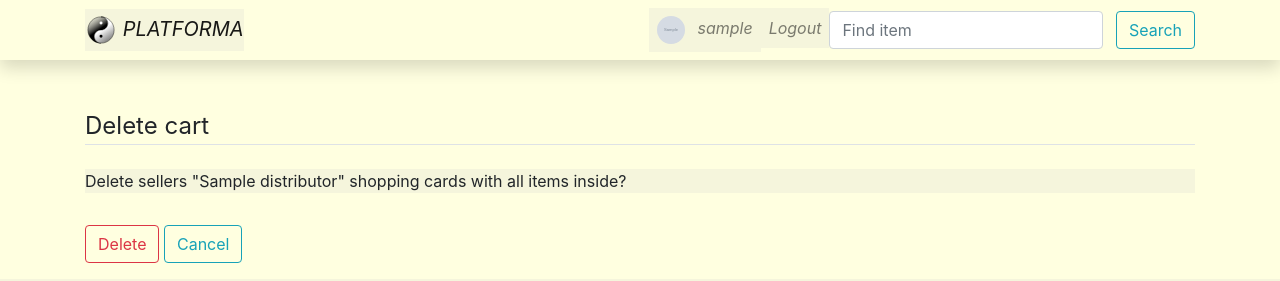
After one commit to VytenisGaule/django_baigiamasis, a Django app: page /platforma/mycart/1/1/delete/ in a window 1280 px wide. The commit adds this page. Shown: the top 281 px of the page. Run offline with Django 4.2, Linux system fonts and the light colour scheme; a user stored in the database is signed in; tables that the repository leaves empty hold one stand-in row (values such as "Sample post"); grey boxes marked "Sample" are stand-in pictures; some libraries are stand-ins or nearby versions.

Commit message:
2023-05-04 views.py , forms.py, urls.py, templates
many updates to customer cart

```diff
--- a/platforma/models.py
+++ b/platforma/models.py
@@ -167,7 +167,7 @@ class ShoppingCart(models.Model):
     customer = models.ForeignKey(Customer, on_delete=models.CASCADE)
     distributor = models.ForeignKey(Distributor, on_delete=models.PROTECT)
     created_at = models.DateTimeField(auto_now_add=True)
-    _cart_delivery_type = models.CharField(max_length=2, blank=True)
+    cart_delivery_type = models.CharField(max_length=2, blank=True)
 
     def __str__(self):
         return f'{self.customer} - {self.distributor}'
@@ -185,26 +185,21 @@ class ShoppingCart(models.Model):
         return sum(item_obj.weight for item_obj in self.shoppingcartitem_set.all())
 
     @property
-    def cart_delivery_type(self):
-        if self.delivery_weight:
-            contract_delivery = ContractDelivery.objects.filter(distributor_id=self.distributor).first()
-            return contract_delivery.delivery if contract_delivery else None
-        else:
+    def delivery_price(self):
+        if not self.cart_delivery_type or not self.delivery_weight:
             return None
 
-    @cart_delivery_type.setter
-    def cart_delivery_type(self, value):
-        self._cart_delivery_type = value
-        self.save()
+        contract_delivery = ContractDelivery.objects.filter(
+            distributor_id=self.distributor.id,
+            region=self.customer.region,
+            delivery=self.cart_delivery_type
+        ).first()
 
-    @property
-    def delivery_price(self):
-        if self.delivery_weight and self.distributor.contractdelivery_set.exists():
-            contract_delivery = self.distributor.contractdelivery_set.first()
-            freight_cost = round(self.delivery_weight * contract_delivery.freight_cost_vkg, 2)
-            return freight_cost
-        else:
+        if not contract_delivery:
             return None
+
+        freight_cost = round(self.delivery_weight * contract_delivery.freight_cost_vkg, 2)
+        return freight_cost
 
 
 class ShoppingCartItem(models.Model):
--- a/platforma/templates/customer_cart.html
+++ b/platforma/templates/customer_cart.html
@@ -25,7 +25,7 @@
       No delivery type set
     {% endif %}
   </a>
-  <a class="btn btn-sm btn-danger" href="" role="button">
+  <a class="btn btn-sm btn-danger" href="{% url 'cart_delete_endpoint' customer_id=request.user.customer.id pk=cart_obj.id %}" role="button">
       Delete cart
   </a>
 {% endfor %}
--- /dev/null
+++ b/platforma/templates/customer_cart_delete.html
@@ -0,0 +1,18 @@
+{% extends "base.html" %}
+{% load crispy_forms_tags %}
+{% block content %}
+<div>
+    <form method="post">
+        {% csrf_token %}
+        <fieldset class="form-group">
+            <legend class="border-bottom mb-4">Delete cart</legend>
+            <p>Delete sellers "{{ object.distributor }}" shopping cards with all items inside?</p>
+        </fieldset>
+        <div class="form-group">
+            <button class="btn btn-outline-danger" type="submit">Delete</button>
+            <button class="btn btn-outline-info" type="button" onclick="window.history.back()">Cancel</button>
+        </div>
+    </form>
+</div>
+
+{% endblock %}
--- a/platforma/urls.py
+++ b/platforma/urls.py
@@ -1,4 +1,4 @@
-from django.urls import path, include
+from django.urls import path, include, re_path
 from . import views
 
 
@@ -25,6 +25,6 @@ urlpatterns = urlpatterns + [
     path('mycart/<int:customer_id>/', views.ShoppingCartView.as_view(), name='mycart_endpoint'),
     path('mycart/<int:customer_id>/<int:cart_id>/', views.ShoppingCartItemView.as_view(), name='cartitem_endpoint'),
     path('mycart/<int:customer_id>/<int:pk>/delivery/', views.ShoppingCartUpdateDeliveryView.as_view(), name='delivery_endpoint'),
+    path('mycart/<int:customer_id>/<int:pk>/delete/', views.ShoppingCartDeleteView.as_view(), name='cart_delete_endpoint'),
     path('mycart/<int:customer_id>/<int:cart_id>/<int:pk>', views.ShoppingCartItemUpdateView.as_view(), name='update_cartitem_endpoint'),
-    # path('mycart/<int:customer_id>/<int:cart_id>/delete', views.ShoppingCartItemDeleteView.as_view(), name='delete_cartitem_endpoint'),
 ]
--- a/platforma/views.py
+++ b/platforma/views.py
@@ -92,8 +92,14 @@ class ShoppingCartUpdateDeliveryView(generic.View):
         form = self.form_class(distributor_id=shopping_cart.distributor.id)
         delivery_types = []
         for delivery_type in ContractDelivery.DELIVERY_TYPES:
-            if ContractDelivery.objects.filter(delivery=delivery_type[0], region=customer_region).exists():
-                delivery_types.append(delivery_type)
+            delivery_type_code = delivery_type[0]
+            contract_delivery = ContractDelivery.objects.filter(
+                distributor_id_id=shopping_cart.distributor_id,
+                region=shopping_cart.customer.region,
+                delivery=delivery_type_code
+            ).first()
+            if contract_delivery:
+                delivery_types.append((delivery_type_code, delivery_type[1]))
         form.fields['delivery_type'].choices = delivery_types
         return render(request, self.template_name, {'form': form})
 
@@ -105,6 +111,27 @@ class ShoppingCartUpdateDeliveryView(generic.View):
             shopping_cart.save()
             return HttpResponseRedirect(reverse('mycart_endpoint', kwargs={'customer_id': shopping_cart.customer.id}))
         return render(request, self.template_name, {'form': form})
+
+
+class ShoppingCartDeleteView(LoginRequiredMixin, UserPassesTestMixin, generic.DeleteView):
+    model = ShoppingCart
+    template_name = 'customer_cart_delete.html'
+
+    def get(self, request, *args, **kwargs):
+        print(kwargs)  # This will print the URL parameters passed to the view
+        return super().get(request, *args, **kwargs)
+
+    def test_func(self):
+        user = self.request.user
+        customer_id = self.kwargs.get('customer_id')
+        cart_id = self.kwargs.get('pk')
+        customer = get_object_or_404(Customer, id=customer_id)
+        shopping_cart = get_object_or_404(ShoppingCart, id=cart_id, customer=customer)
+        return customer.customer_user == user and shopping_cart is not None
+
+    def get_success_url(self):
+        customer_id = self.kwargs.get('customer_id')
+        return reverse_lazy('mycart_endpoint', kwargs={'customer_id': customer_id})
 
 
 class ShoppingCartItemView(LoginRequiredMixin, UserPassesTestMixin, generic.ListView):
```
